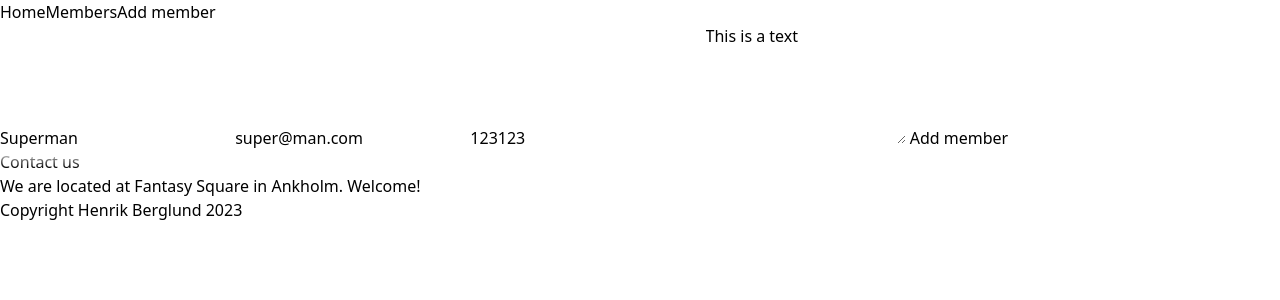
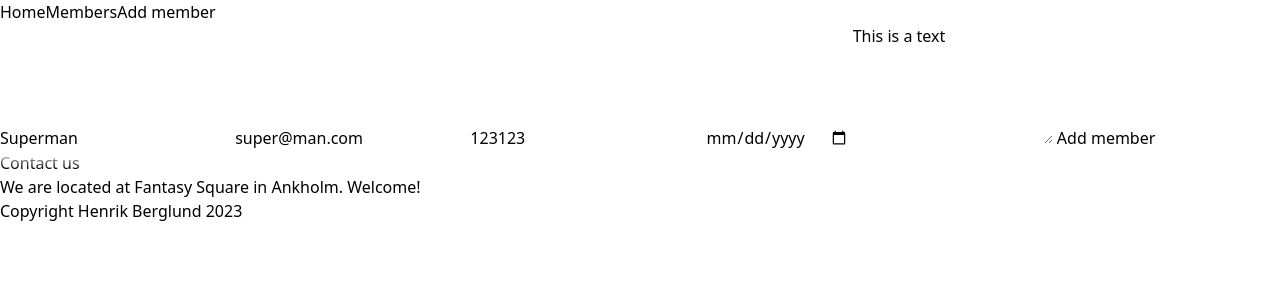
Before and after one commit to henrikvilhelmberglund/javascript-som-backend-spr-k-assignment-sveltekit-1, a SvelteKit app: page /add-member in a window 1280 px wide. Shown: the top 300 px of the page. Built offline with nearby package versions, Linux system fonts and the light colour scheme; a web font is replaced by a local one.

Commit message:
fix: :bug: use actual date again
assignment text sounded as if the date should be the registration date but it also says that it should be shown in the form, so guessing it should come from the user instead of the server

```diff
--- a/src/routes/add-member/+page.svelte
+++ b/src/routes/add-member/+page.svelte
@@ -3,6 +3,7 @@
 	let name;
 	let email;
 	let phone;
+	let date;
 	let character;
 
 	if (debug) {
@@ -14,9 +15,8 @@
 </script>
 
 <svelte:head>
-  <title>Fellowship: Add member</title>
+	<title>Fellowship: Add member</title>
 </svelte:head>
-
 
 <main class="flex-1 [&>*]:m-4">
 	<form action="members?/addMember" method="POST">
@@ -45,6 +45,14 @@
 				id="phone"
 				bind:value={phone}
 				name="phone" />
+			<input
+				required
+				type="date"
+				class="outline-solid rounded p-2 outline-1 outline-black"
+				placeholder="Registered on"
+				id="date"
+				bind:value={date}
+				name="date" />
 			<textarea
 				required
 				type="text"
--- a/src/routes/member/[slug]/+page.server.js
+++ b/src/routes/member/[slug]/+page.server.js
@@ -36,14 +36,14 @@ export const actions = {
 		// console.log("data", ...data);
 		// console.log(data[0]);
 
-		const { name, email, phone, character } = Object.fromEntries(data.entries());
+		const { name, email, phone, date, character } = Object.fromEntries(data.entries());
 		const id = data.get("id");
 
 		const member = await membersCollection.findOne({
 			_id: new ObjectId(id),
 		});
 		// get date from member's original data
-		let date = member.date;
+		// let date = member.date;
 		// date = new Date(date);
 
 		const body = {
--- a/src/routes/members/+page.server.js
+++ b/src/routes/members/+page.server.js
@@ -83,9 +83,10 @@ export const actions = {
 		}
 		// console.log(data[0]);
 
-		const { name, email, phone, character } = Object.fromEntries(data.entries());
+		const { name, email, phone, date, character } = Object.fromEntries(data.entries());
 
-		const date = new Date();
+		// this makes more sense to me
+		// const date = new Date();
 
 		const body = {
 			name,
```
Also changed, not shown: src/routes/member/[slug]/+page.svelte (+9 -2 lines).
